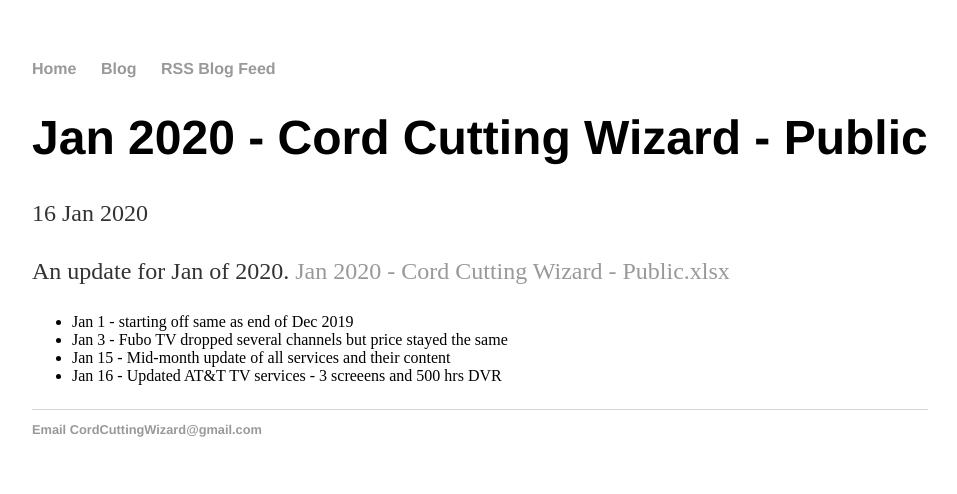
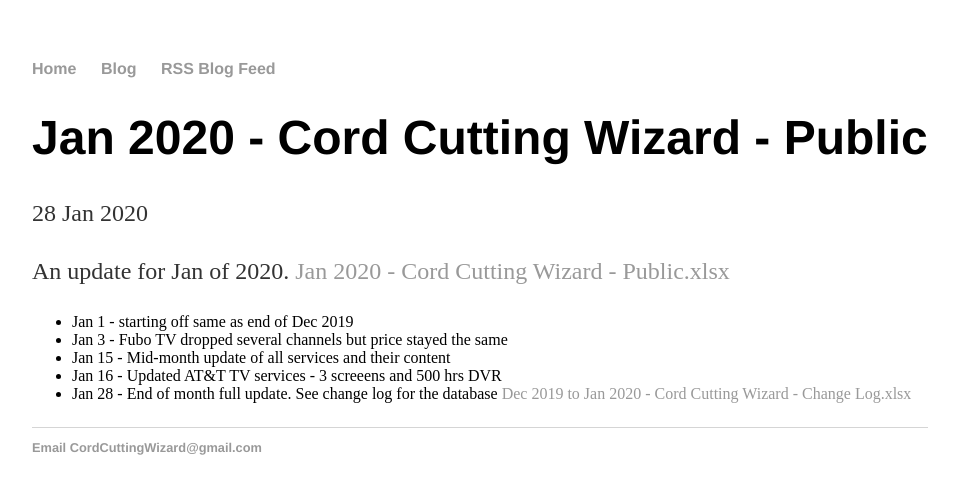
Before and after one commit to wjhladik/wjhladik.github.io, a Jekyll site: the page built from _posts/2020-01-28-Jan-2020-Cord-Cutting-Wizard-Public.md, in a window 1280 px wide. Shown: the top 494 px of the page, without its empty margins (160-1117 px from the left). Built offline with Jekyll 4.4.1, drawn with Linux system fonts in a browser that asks for light colours.

Commit message:
Update and rename 2020-01-16-Jan-2020-Cord-Cutting-Wizard-Public.md to 2020-01-28-Jan-2020-Cord-Cutting-Wizard-Public.md

```diff
--- a/_posts/2020-01-16-Jan-2020-Cord-Cutting-Wizard-Public.md
+++ b/_posts/2020-01-28-Jan-2020-Cord-Cutting-Wizard-Public.md
@@ -1,7 +1,7 @@
 ---
 layout: post
 title: "Jan 2020 - Cord Cutting Wizard - Public"
-date: 2020-01-16
+date: 2020-01-28
 ---
 <p>An update for Jan of 2020. <a href="/Jan 2020 - Cord Cutting Wizard - Public.xlsx">Jan 2020 - Cord Cutting Wizard - Public.xlsx</a>
   <p>
@@ -10,3 +10,4 @@
       <li>Jan 3 - Fubo TV dropped several channels but price stayed the same
       <li>Jan 15 - Mid-month update of all services and their content
       <li>Jan 16 - Updated AT&T TV services - 3 screeens and 500 hrs DVR
+      <li>Jan 28 - End of month full update. See change log for the database <a href="/Dec 2019 to Jan 2020 - Cord Cutting Wizard - Change Log.xlsx">Dec 2019 to Jan 2020 - Cord Cutting Wizard - Change Log.xlsx</a>
```
